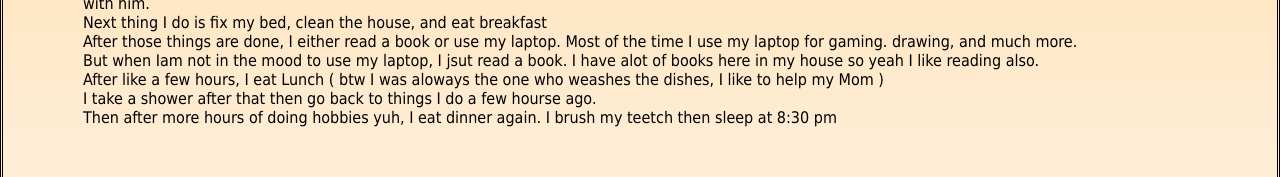
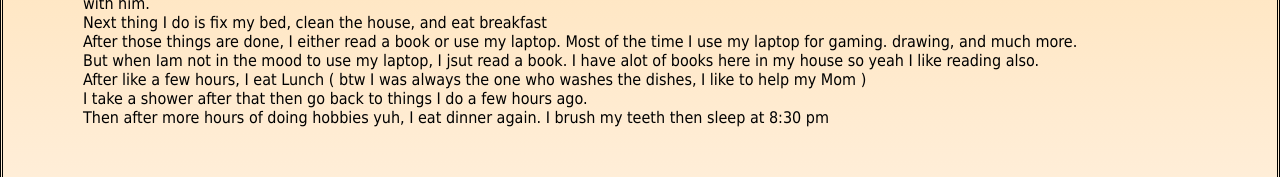
Before and after one commit to tecblyu0/tecblu-blog-, a plain HTML site: page index.html in a window 1280 px wide. Shown: the part 325-502 px from the top of the page. Drawn offline with Linux system fonts and the light colour scheme.

Commit message:
Update index.html
major haul to the code

```diff
--- a/index.html
+++ b/index.html
@@ -24,10 +24,11 @@
 		<p>Next thing I do is fix my bed, clean the house, and eat breakfast</p>
 		<p>After those things are done, I either read a book or use my laptop. Most of the time I use my laptop for gaming. drawing, and much more.</p>
 		<p>But when Iam not in the mood to use my laptop, I jsut read a book. I have alot of books here in my house so yeah I like reading also.</p>
-		<p>After like a few hours, I eat Lunch ( btw I was aloways the one who weashes the dishes, I like to help my Mom )</p>
-		<p>I take a shower after that then go back to things I do a few hourse ago.</p>
-		<p>Then after more hours of doing hobbies yuh, I eat dinner again. I brush my teetch then sleep at 8:30 pm</p>
+		<p>After like a few hours, I eat Lunch ( btw I was always the one who washes the dishes, I like to help my Mom )</p>
+		<p>I take a shower after that then go back to things I do a few hours ago.</p>
+		<p>Then after more hours of doing hobbies yuh, I eat dinner again. I brush my teeth then sleep at 8:30 pm</p>
 		</div>
+
 		<!-- Project 1-->
 		<div class="bordersize1">
 		<h1 class="textcenter">The Apocalypse Girl</h1>
```
